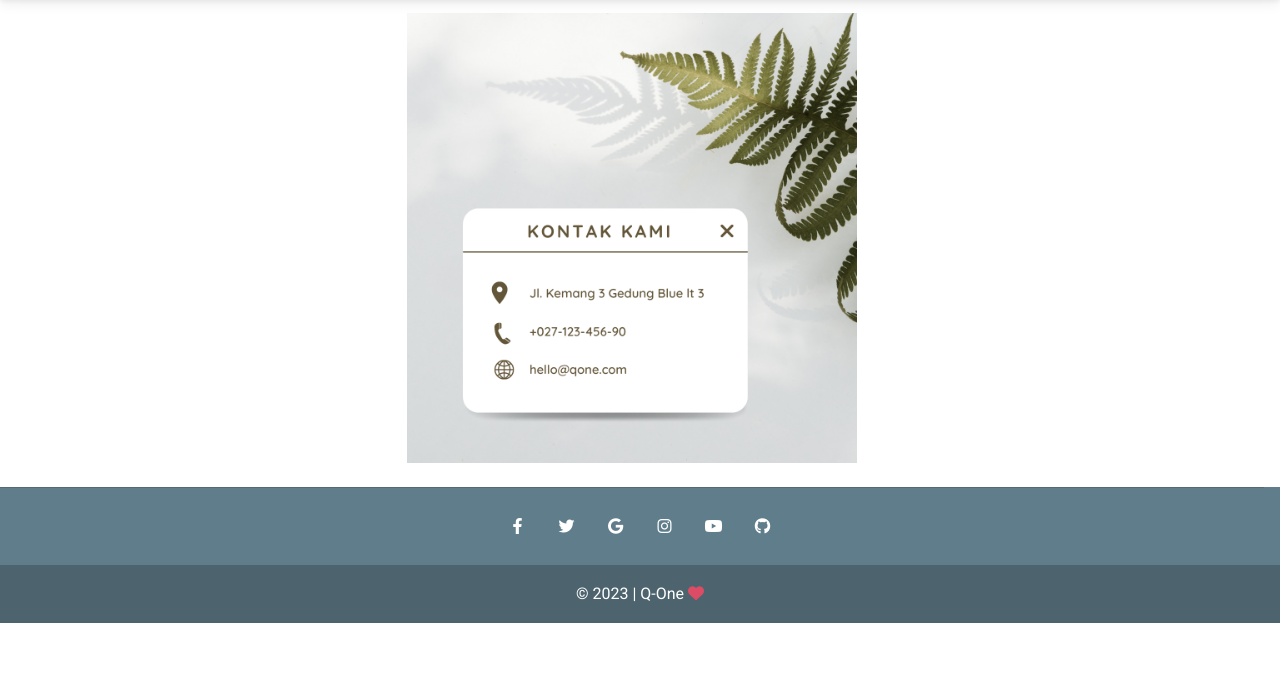
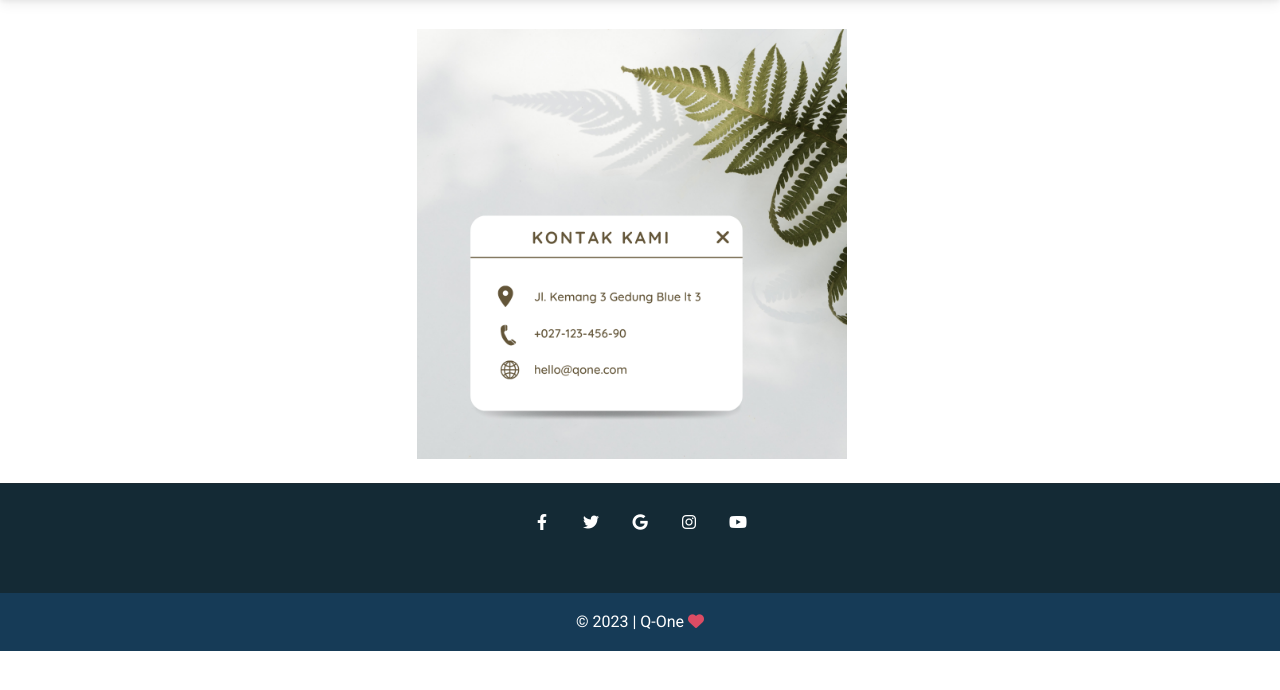
Before and after one commit to amaychan/ecommerce-django-project-final_project-Q1, a Django app: page /kontak/ in a window 1280 px wide. Shown: the part 59-749 px from the top of the page. Run offline with Django 4.2, Linux system fonts and the light colour scheme; some libraries are stand-ins or nearby versions.

Commit message:
custom footer

```diff
--- a/ecomm/ecomm/templates/footer.html
+++ b/ecomm/ecomm/templates/footer.html
@@ -1,4 +1,4 @@
-<footer class="text-center text-white mt-4" style="background-color: #607D8B">
+<footer class="text-center text-white mt-4 footer" style="background-color: #142a35">
     <hr class="text-dark">
 
     <div class="container">
@@ -8,7 +8,7 @@
         <!-- Facebook -->
         <a
           class="btn-link btn-floating btn-lg text-white"
-          href="#!"
+          href="https://www.google.com/url?sa=t&rct=j&q=&esrc=s&source=web&cd=&cad=rja&uact=8&ved=2ahUKEwi6pJbTsLL_AhUX-jgGHfO7CiwQFnoECAgQAQ&url=https%3A%2F%2Fwww.facebook.com%2FTaylorSwift%2F%3Flocale%3Did_ID&usg=AOvVaw0hoBCO-vKIHk9R7OhabJXW"
           role="button"
           data-mdb-ripple-color="dark">
           <i class="fab fa-facebook-f"></i>
@@ -17,7 +17,7 @@
         <!-- Twitter -->
         <a
           class="btn-link btn-floating btn-lg text-white"
-          href="#!"
+          href="https://www.google.com/url?sa=t&rct=j&q=&esrc=s&source=web&cd=&cad=rja&uact=8&ved=2ahUKEwjr_vrusLL_AhWP1zgGHdDqBIMQ6F56BAgNEAE&url=https%3A%2F%2Ftwitter.com%2Ftaylorswift13%3Fref_src%3Dtwsrc%255Egoogle%257Ctwcamp%255Eserp%257Ctwgr%255Eauthor&usg=AOvVaw0GRZ1aHfcr14gssI6zdFya"
           role="button"
           data-mdb-ripple-color="dark"
         ><i class="fab fa-twitter"></i></a>
@@ -25,7 +25,7 @@
         <!-- Google -->
         <a
           class="btn-link btn-floating btn-lg text-white"
-          href="#!"
+          href="https://www.google.com"
           role="button"
           data-mdb-ripple-color="dark"
           ><i class="fab fa-google"></i
@@ -34,7 +34,7 @@
         <!-- Instagram -->
         <a
           class="btn-link btn-floating btn-lg text-white"
-          href="#!"
+          href="https://www.google.com/url?sa=t&rct=j&q=&esrc=s&source=web&cd=&cad=rja&uact=8&ved=2ahUKEwjVzLPhsLL_AhUexTgGHSEFBEQQFnoECBAQAQ&url=https%3A%2F%2Fwww.instagram.com%2Ftaylorswift%2F%3Fhl%3Did&usg=AOvVaw0DhzBX8q4eG_vKF2PVuPUP"
           role="button"
           data-mdb-ripple-color="dark"
           ><i class="fab fa-instagram"></i
@@ -43,18 +43,10 @@
         <!-- YouTube -->
         <a
           class="btn-link btn-floating btn-lg text-white"
-          href="#!"
+          href="https://www.youtube.com/"
           role="button"
           data-mdb-ripple-color="dark"
           ><i class="fab fa-youtube"></i
-        ></a>
-        <!-- Github -->
-        <a
-          class="btn-link btn-floating btn-lg text-white"
-          href="#!"
-          role="button"
-          data-mdb-ripple-color="dark"
-          ><i class="fab fa-github"></i
         ></a>
       </section>
       <!-- Section: Social media -->
@@ -62,9 +54,18 @@
     <!-- Grid container -->
 
     <!-- Copyright -->
-    <div class="text-center p-3" style="background-color: rgba(0, 0, 0, 0.2); text-color: #E0E0E0">
+    <div class="text-center p-3 mt-5" style="background-color: rgba(32, 127, 222, 0.2); text-color: #E0E0E0">
       © <script>document.write(new Date().getFullYear());</script>
       | Q-One <i class="fas fa-heart text-danger"></i>
     </div>
     <!-- Copyright -->
   </footer>
+  <style>
+    .footer {
+  position: relative;
+  left: 0;
+  bottom: 3;
+  width: 100%;
+  height: 100%;
+}
+  </style>
--- a/ecomm/ecomm/templates/home.html
+++ b/ecomm/ecomm/templates/home.html
@@ -8,7 +8,7 @@
 <main>
     <div class="container">
         <!-- Navbar -->
-        <nav class="navbar navbar-expand-lg navbar-dark mt-3 mb-5 shadow p-2" style="background-color: #607D8B">
+        <nav class="navbar navbar-expand-lg navbar-dark mt-3 mb-5 shadow p-2" style="background-color: #142a35">
             <!-- Container wrapper -->
             <div class="container-fluid">
 
--- a/ecomm/ecomm/templates/kontak.html
+++ b/ecomm/ecomm/templates/kontak.html
@@ -1,8 +1,8 @@
 
 {% extends 'base.html' %} {% load crispy_forms_tags %} {% block content%}
 {% load static %}
-<div class="text-center">
-    <img src="{% static 'img/kontak.png' %}" class="img-fluid" alt="Kontak" style="height: 450px;"  />
+<div class="text-center my-3">
+    <img src="{% static 'img/kontak.png' %}" class="img-fluid" alt="Kontak" style="height: 430px;"  />
 </div>
 
 {% endblock content %}
```
Also changed, not shown: ecomm/ecomm/templates/carousel.html (+4 -3 lines), ecomm/static/img/model1.jpg (added), ecomm/static/img/model2.jpg (added), ecomm/static/img/model3.jpg (added).
